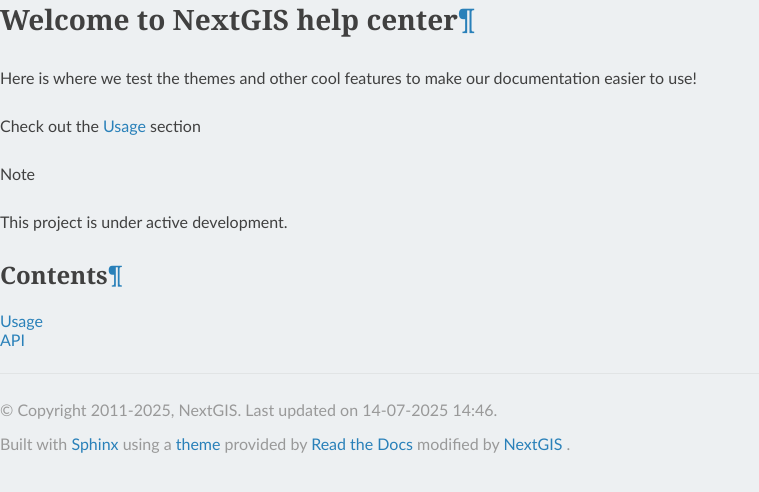
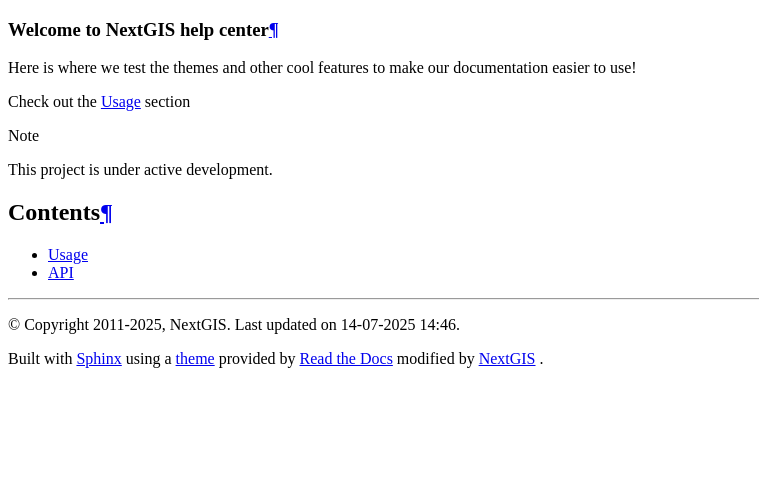
Before and after one commit to G-Jul/nextgisstaging, a Sphinx documentation site: the page built from docs/source/index.rst, in a window 1280 px wide. Shown: the top 492 px of the page, without its empty margins (0-759 px from the left). Built offline with Sphinx 7.4.7 and the Read the Docs theme 3.1.0, drawn with Linux system fonts in a browser that asks for light colours; some web fonts are replaced; formulas are drawn with MathJax 3; pages that are not in the unit, such as notebooks, are missing from menus.

Commit message:
Update rtd_index_modified_1.html
remove css link

```diff
--- a/docs/source/_templates/rtd_index_modified_1.html
+++ b/docs/source/_templates/rtd_index_modified_1.html
@@ -6,7 +6,7 @@
 
   <meta name="viewport" content="width=device-width, initial-scale=1.0" />
   <title>NextGIS 1.12 documentation</title>
-  <link rel="stylesheet" href="_static/css/theme.css" type="text/css" />
+
   <style>
     body {
       --color-code-background: #f8f8f8;
@@ -46,6 +46,7 @@
   <section id="usage">
 <h1>Welcome to NextGIS help center<a class="headerlink" href="#usage" title="Permalink to this heading">¶</a></h1>
 </section>
+
 
 <p>Here is where we test the themes and other cool features to make our documentation easier to use!</p>
 <p>Check out the <a class="reference internal" href="usage.html"><span class="doc">Usage</span></a> section</p>
```
